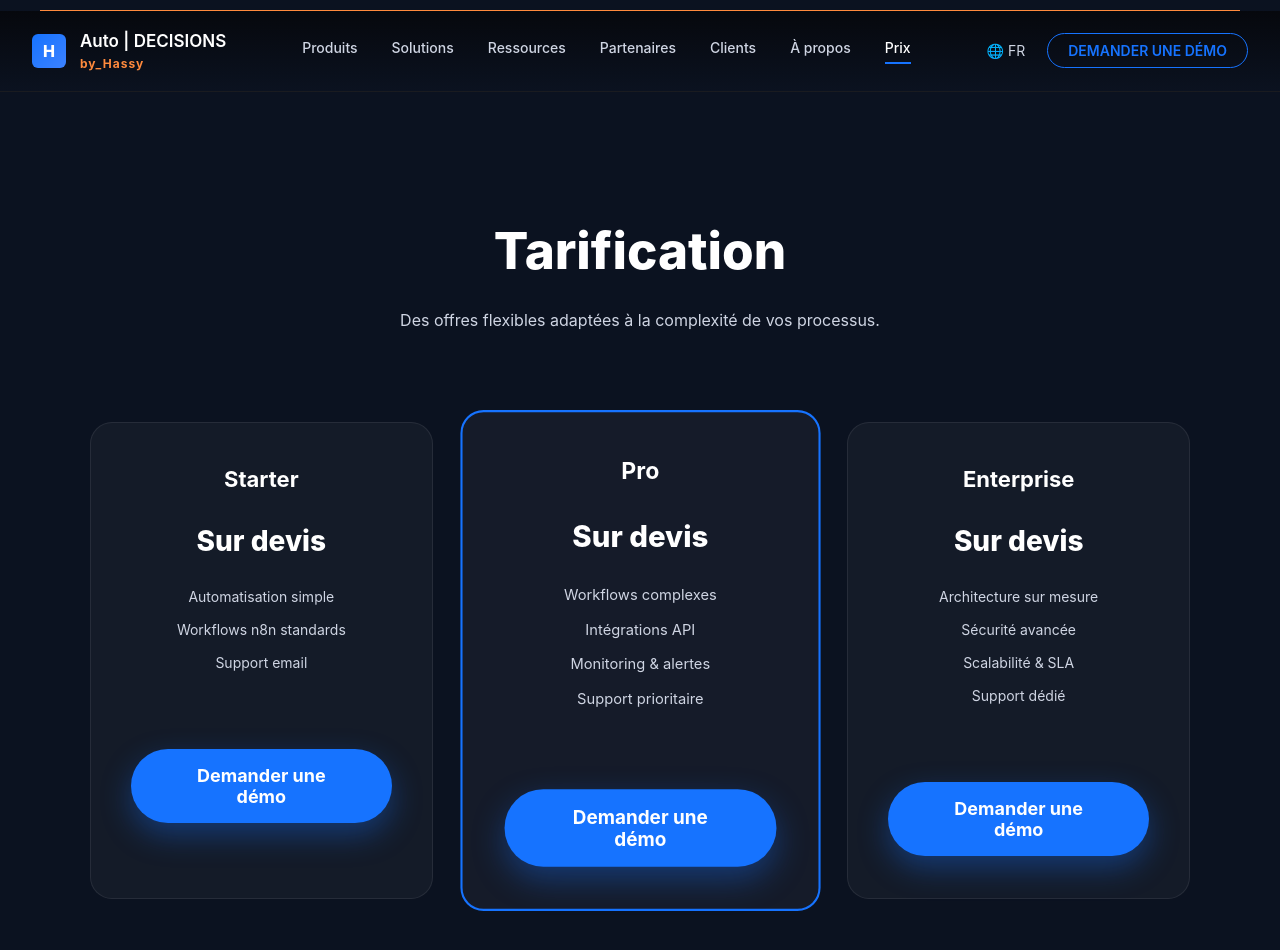
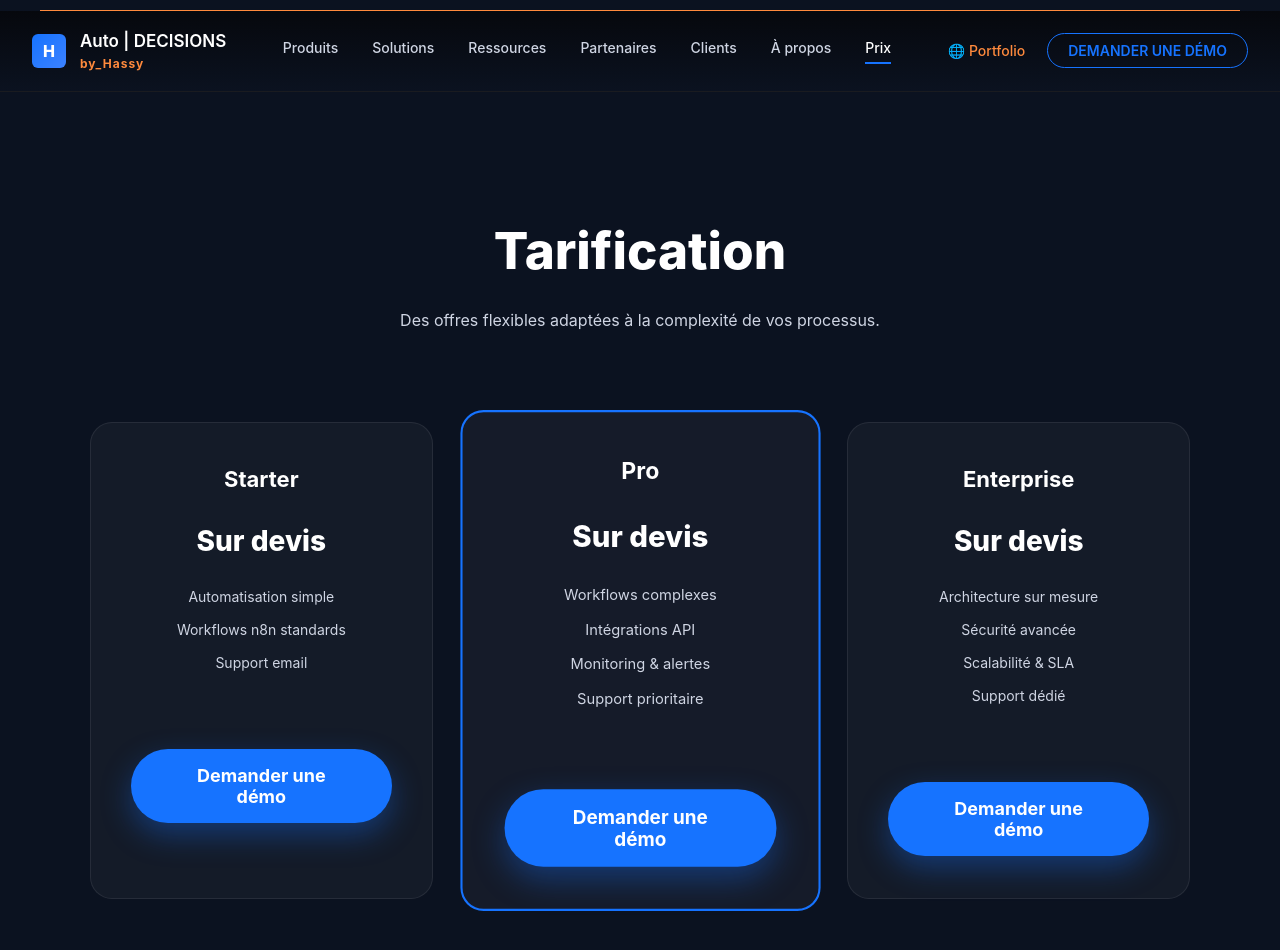
Before and after one commit to Hassyunity/Auto-decisions, a React (Vite) app: page /prix in a window 1280 px wide. Shown: the top 950 px of the page. Built offline with nearby package versions, Linux system fonts and the light colour scheme.

Commit message:
add porfolio link

```diff
--- a/src/components/HeaderHero.tsx
+++ b/src/components/HeaderHero.tsx
@@ -41,7 +41,14 @@ export default function HeaderHero() {
 
           {/* ACTIONS */}
           <div className="nav-actions">
-            <div className="lang">🌐 FR</div>
+            <a
+              href="https://hassy.onrender.com"
+              className="lang"
+              target="_blank"
+              rel="noopener noreferrer"
+            >
+              🌐 Portfolio
+            </a>
             <button className="cta-outline">DEMANDER UNE DÉMO</button>
 
             {/* HAMBURGER MOBILE */}
--- a/src/style.css
+++ b/src/style.css
@@ -146,8 +146,8 @@ button {
   display: flex;
   align-items: center;
   gap: 6px;
+  color: #ff8a3d;
   font-size: 14px;
-  color: var(--text-muted);
 }
 
 .cta-outline {
```
